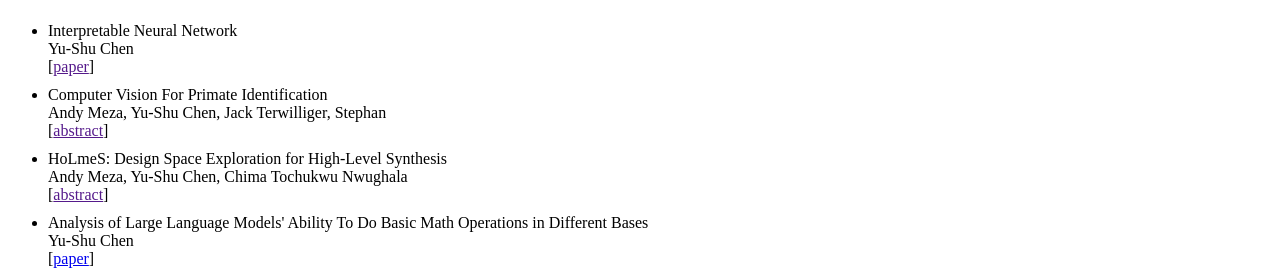
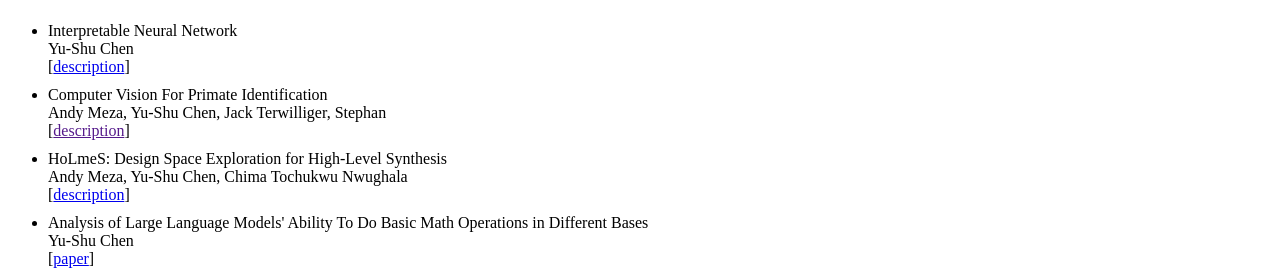
Before and after one commit to YuShuRChen/YuShuRChen.github.io, a plain HTML site: page index.html in a window 1280 px wide. Shown: the part 250-521 px from the top of the page. Drawn offline with Linux system fonts and the light colour scheme.

Commit message:
research_works descriptions

```diff
--- a/index.html
+++ b/index.html
@@ -17,15 +17,15 @@
 	<ul>
 		<li>Interpretable Neural Network<br>
 		Yu-Shu Chen<br>
-		[<a href="" target="_blank">paper</a>]</li>
+		[<a href="research_works/personal.html" target="_blank">description</a>]</li>
 
 		<li>Computer Vision For Primate Identification<br>
 		Andy Meza, Yu-Shu Chen, Jack Terwilliger, Stephan<br>
-		[<a href="" target="_blank">abstract</a>]</li>
+		[<a href="" target="_blank">description</a>]</li>
 
 		<li>HoLmeS: Design Space Exploration for High-Level Synthesis<br>
 		Andy Meza, Yu-Shu Chen, Chima Tochukwu Nwughala<br>
-		[<a href="" target="_blank">abstract</a>]</li>
+		[<a href="research_works/holmes_description.html" target="_blank">description</a>]</li>
 
 		<li>Analysis of Large Language Models' Ability To Do Basic Math Operations in Different Bases<br>
 		Yu-Shu Chen<br>
```
Also changed, not shown: research_works/holmes_description.html (added, +1 -0 lines), research_works/personal.html (added, +3 -0 lines), 1 other file.
